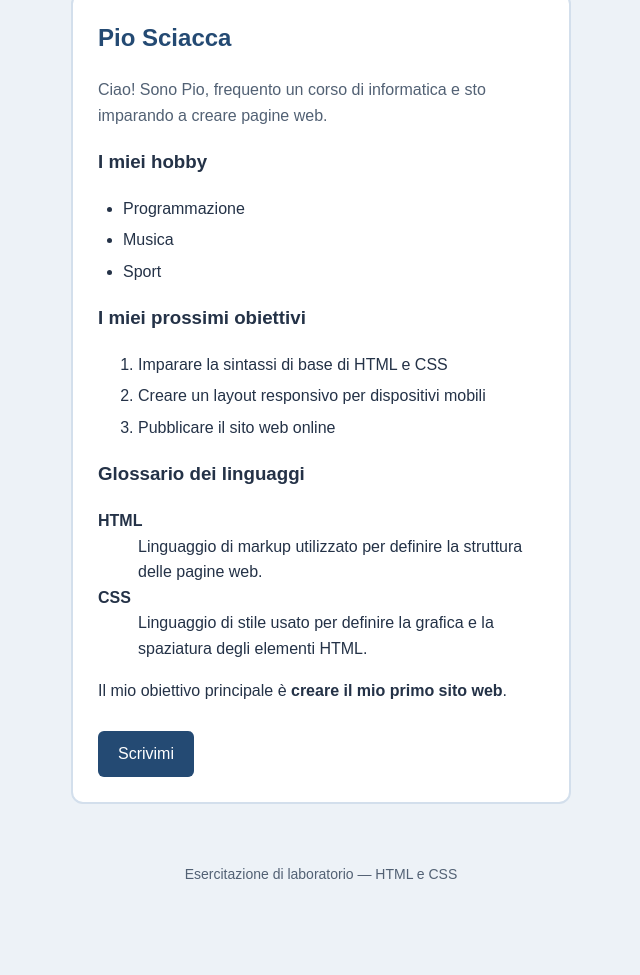
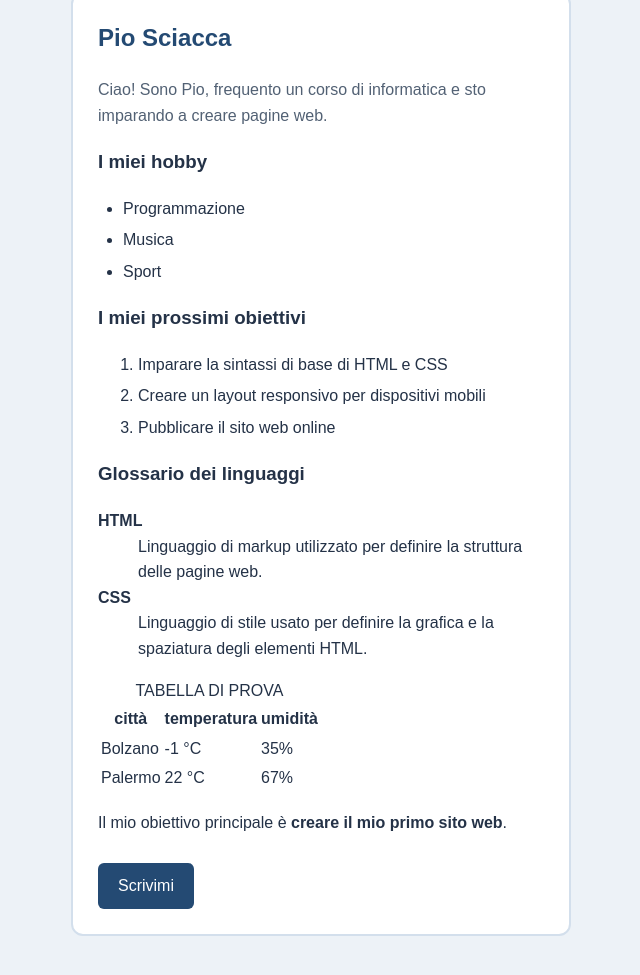
Before and after one commit to sciaccamattia2010-lab/laboratorio-html, a plain HTML site: page index.html in a window 1280 px wide. Shown: the part 183-1158 px from the top of the page, without its empty margins (319-959 px from the left). Before the commit the page ends 1097 px from the top, so only its background shows below. Drawn offline with Linux system fonts and the light colour scheme.

Commit message:
Update index.html

```diff
--- a/index.html
+++ b/index.html
@@ -48,6 +48,26 @@
                 <dd>Linguaggio di stile usato per definire la grafica e la spaziatura degli elementi HTML.</dd>
             </dl>
 
+            <!-- Tabella aggiunta dall'immagine -->
+            <table>
+                <caption>TABELLA DI PROVA</caption>
+                <tr>
+                    <th>città</th>
+                    <th>temperatura</th>
+                    <th>umidità</th>
+                </tr>
+                <tr>
+                    <td>Bolzano</td>
+                    <td>-1 °C</td>
+                    <td>35%</td>
+                </tr>
+                <tr>
+                    <td>Palermo</td>
+                    <td>22 °C</td>
+                    <td>67%</td>
+                </tr>
+            </table>
+
             <p>
                 Il mio obiettivo principale è <strong>creare il mio primo sito web</strong>.
             </p>
```
